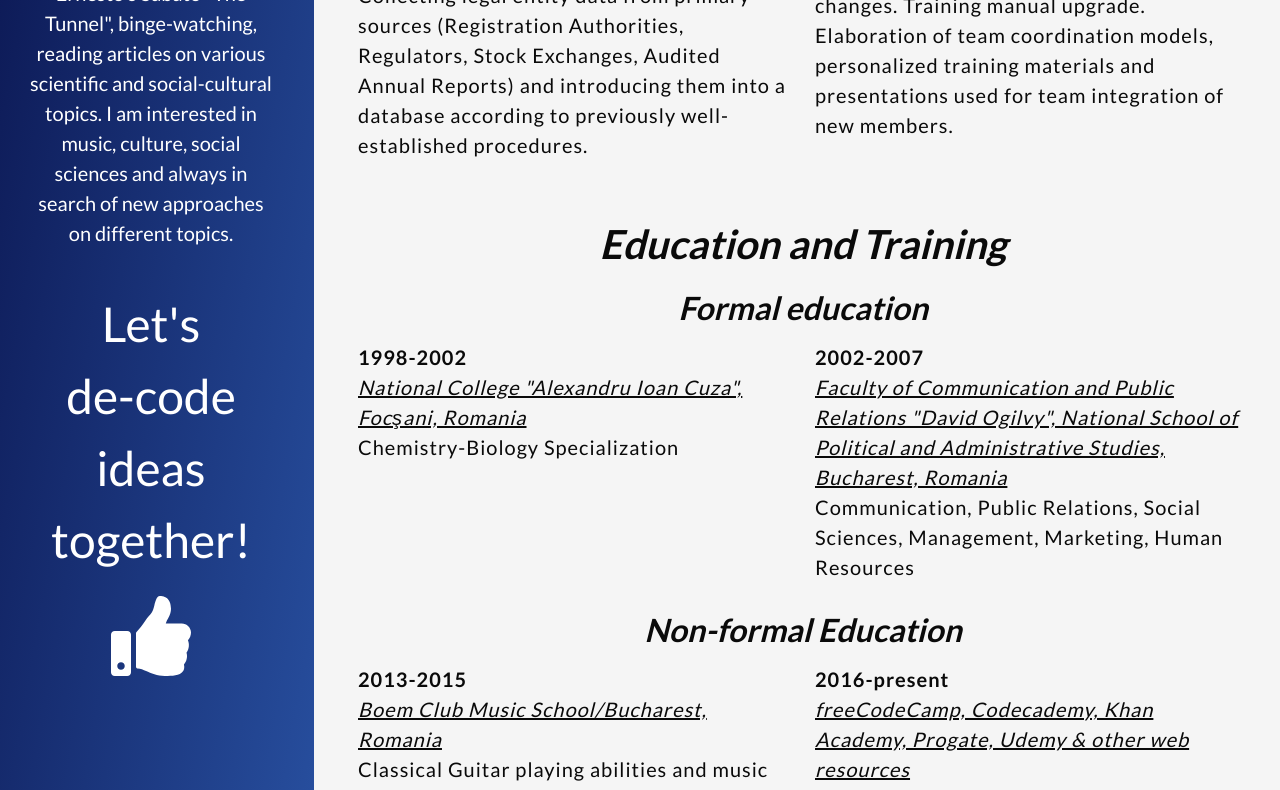
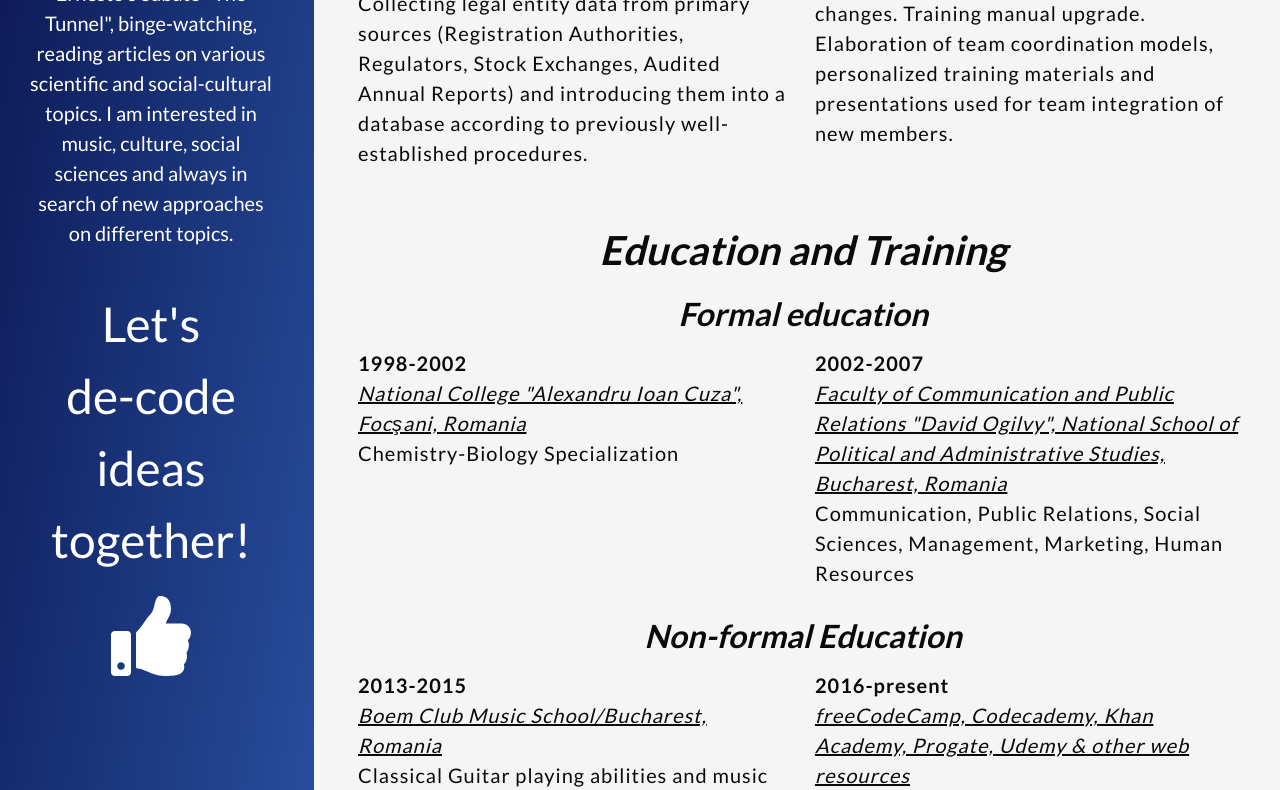
Before and after one commit to cremzoo/CV, a plain HTML site: page index.html in a window 1280 px wide. Shown: the part 1330-2120 px from the top of the page. Drawn offline with nearby package versions, Linux system fonts and the light colour scheme; files that its build step writes are made by us from their sources.

Commit message:
Update style.css

```diff
--- a/style.css
+++ b/style.css
@@ -1,4 +1,5 @@
-html, body {
+html,
+body {
   height: 100%;
   padding: 0;
   margin: 0;
@@ -13,20 +14,23 @@ html, body {
   margin-top: 80px !important;
 }
 
-.leftSide h2, .leftSide p {
+.leftSide h2,
+.leftSide p {
   padding: 20px !important;
   margin-left: 10px;
   margin-right: 10px;
 }
 
-.work, .edu, .skill {
+.work,
+.edu,
+.skill {
   letter-spacing: 1px;
   margin-right: 20px !important;
   margin-left: 20px !important;
 }
 
 .rightSide h1 {
-  padding-top: 30px;
+  margin-top: 40px;
   padding-bottom: 10px;
 }
 
```
